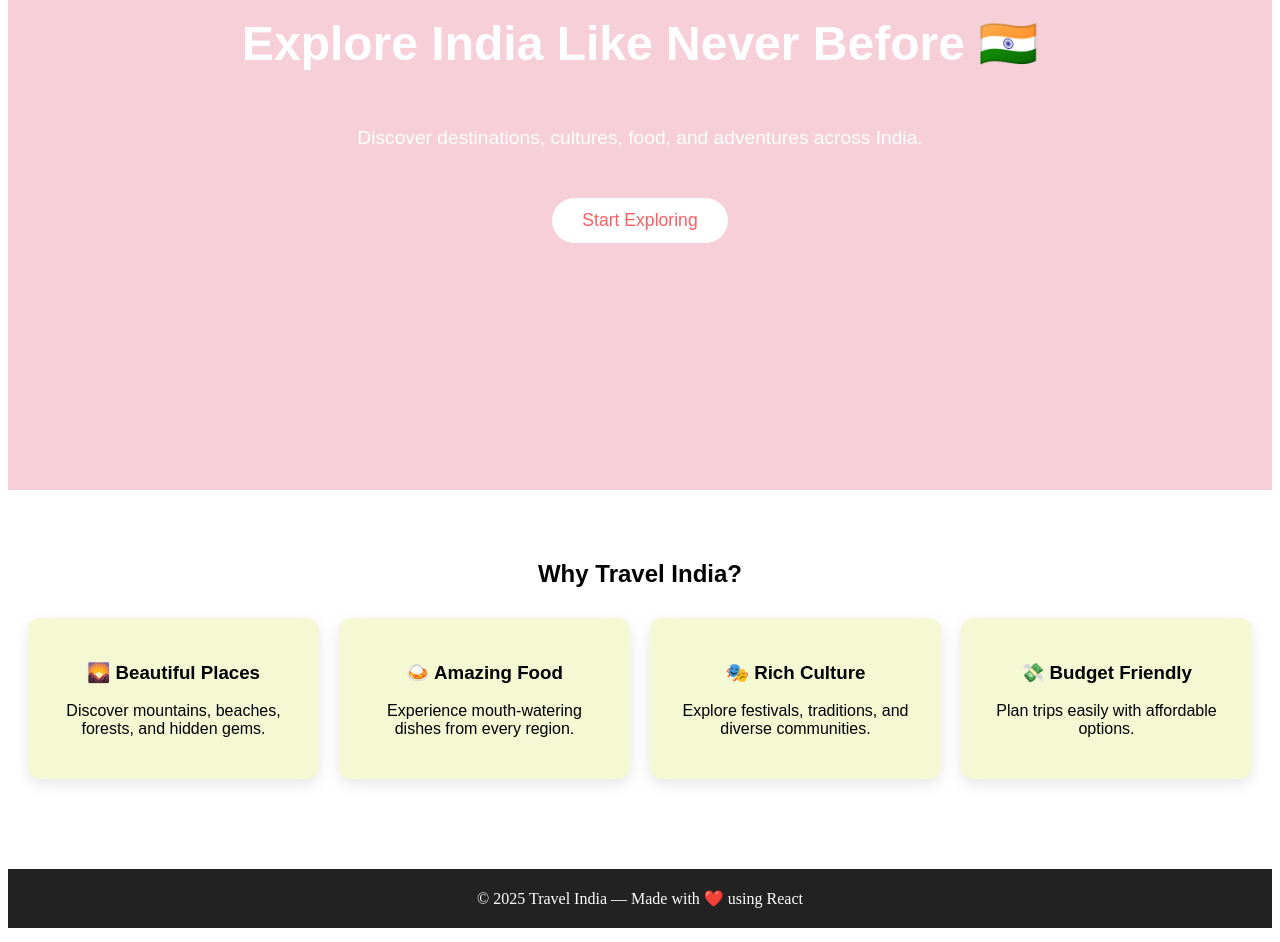
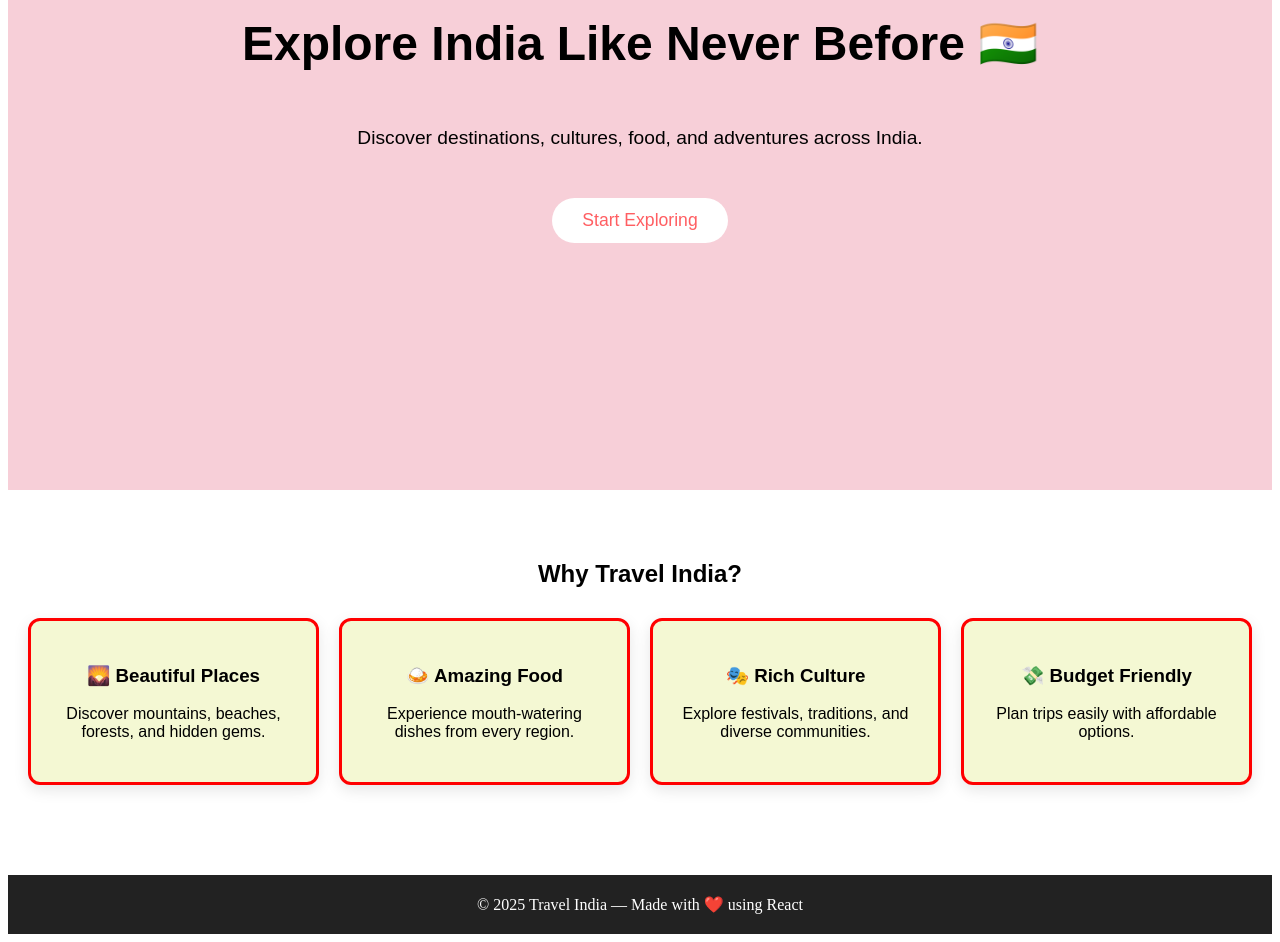
Before and after one commit to TanishkaShivarkar/travel-india, a React (Create React App) app in the folder client/: page / in a window 1280 px wide. Shown: the part 360-1302 px from the top of the page. Built offline with nearby package versions, Linux system fonts and the light colour scheme.

Commit message:
border added

```diff
--- a/client/src/pages/Home.css
+++ b/client/src/pages/Home.css
@@ -29,13 +29,12 @@
 .hero-title {
   font-size: 3rem;
   font-weight: 700;
-  color: #fff;
+
 }
 
 .hero-subtitle {
   margin-top: 15px;
   font-size: 1.2rem;
-  color: #fff;
   max-width: 600px;
 }
 
@@ -72,6 +71,7 @@
 
 .feature-card {
   background: #F4F8D3;
+  border: 3px solid red;
   padding: 25px;
   border-radius: 12px;
   box-shadow: 0 5px 15px rgba(0,0,0,0.1);
```
